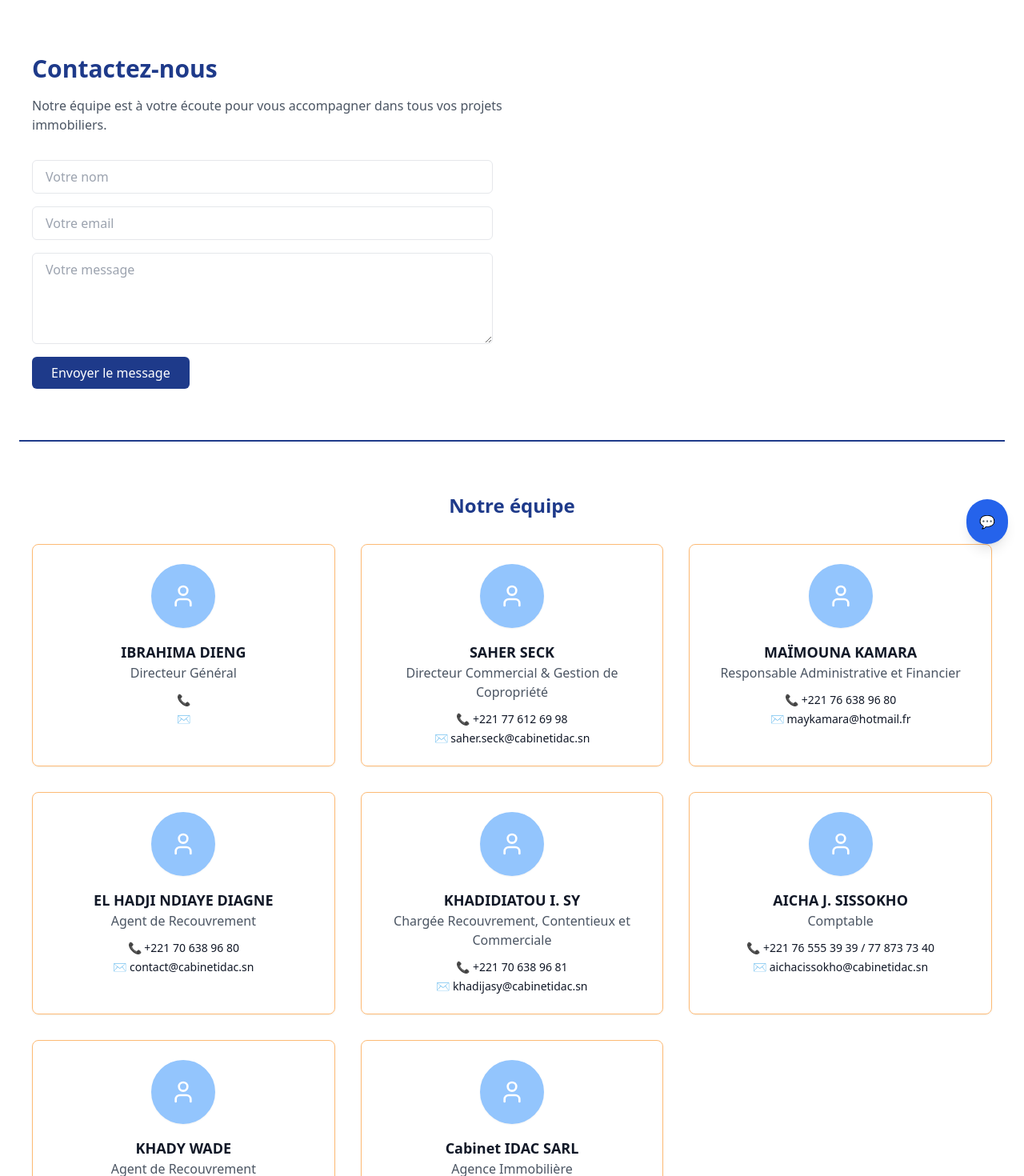
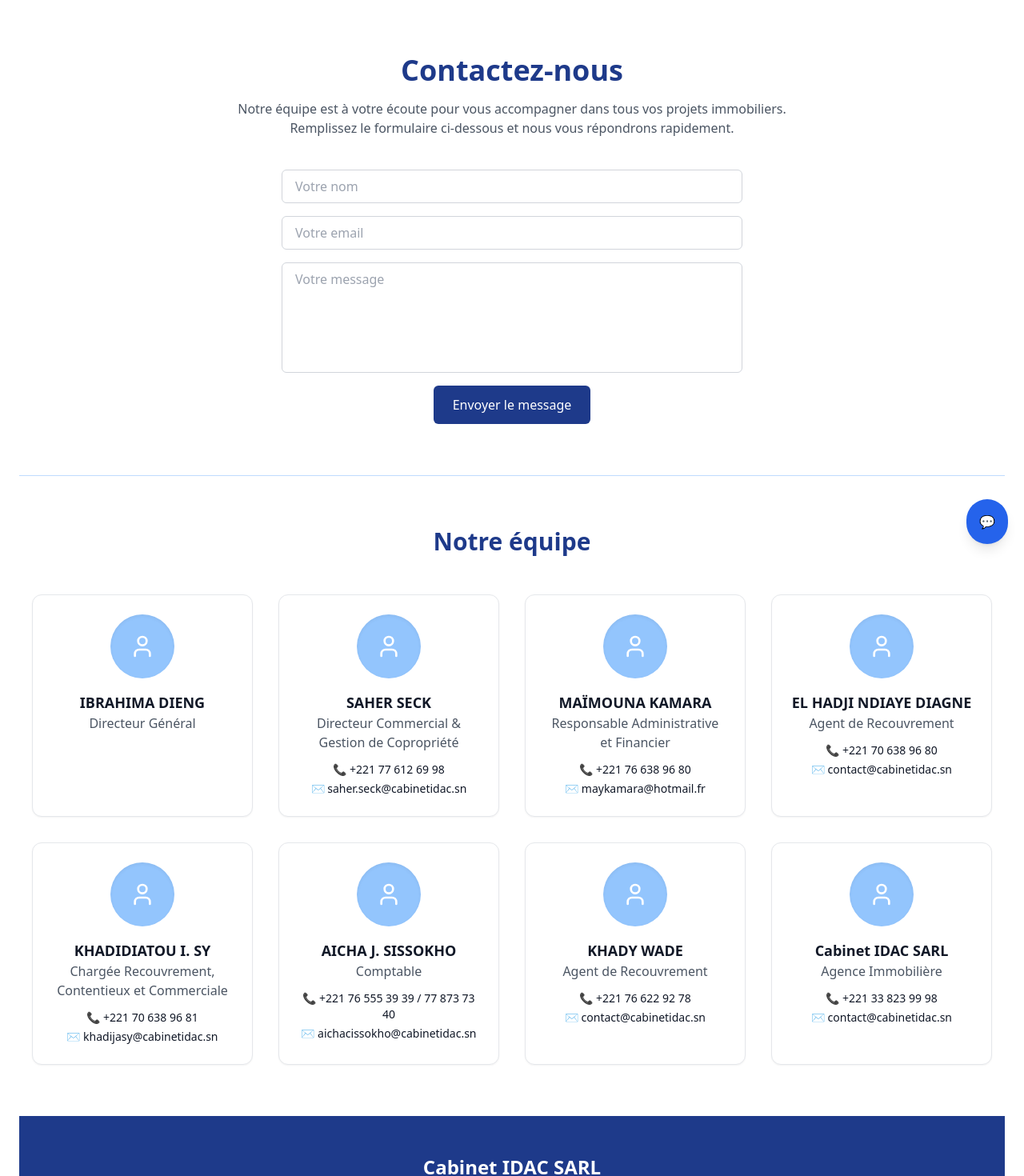
Before and after one commit to Snake582/Cabinet-IDAC-SARL, a Next.js app: page /contact in a window 1280 px wide. Shown: the part 100-1570 px from the top of the page at 80% size. Built offline with nearby package versions, Linux system fonts and the light colour scheme.

Commit message:
ajout de newsletter

```diff
--- /dev/null
+++ b/src/app/Components/Newsletter.tsx
@@ -0,0 +1,70 @@
+'use client'
+
+import { useState } from 'react'
+
+export default function Newsletter() {
+  const [email, setEmail] = useState('')
+  const [success, setSuccess] = useState(false)
+  const [loading, setLoading] = useState(false)
+
+  const subscribe = async () => {
+    if (!email) return
+
+    setLoading(true)
+
+    try {
+      const res = await fetch('https://formspree.io/f/mgovdjjy', {
+        method: 'POST',
+        headers: { 'Content-Type': 'application/json' },
+        body: JSON.stringify({
+          email,
+          source: 'Newsletter site immobilier',
+          _gotcha: ''
+        })
+      })
+
+      if (!res.ok) throw new Error()
+
+      setSuccess(true)
+      setEmail('')
+    } catch {
+      alert('Erreur lors de l’inscription')
+    } finally {
+      setLoading(false)
+    }
+  }
+
+  return (
+    <div className="bg-gray-100 p-6 rounded-xl max-w-md mx-auto text-center">
+      <h3 className="text-lg font-semibold mb-2">
+        📩 Abonnez-vous à notre newsletter
+      </h3>
+      <p className="text-sm text-gray-600 mb-4">
+        Recevez nos nouveaux biens et offres exclusives
+      </p>
+
+      {success ? (
+        <p className="text-green-600 font-medium">
+          ✅ Merci pour votre inscription !
+        </p>
+      ) : (
+        <div className="flex gap-2">
+          <input
+            type="email"
+            placeholder="Votre adresse email"
+            className="flex-1 border rounded px-3 py-2 text-sm"
+            value={email}
+            onChange={(e) => setEmail(e.target.value)}
+          />
+          <button
+            onClick={subscribe}
+            disabled={loading}
+            className="bg-blue-600 text-white px-4 rounded"
+          >
+            {loading ? '...' : 'S’abonner'}
+          </button>
+        </div>
+      )}
+    </div>
+  )
+}
--- a/src/app/contact/page.tsx
+++ b/src/app/contact/page.tsx
@@ -9,8 +9,6 @@ const agents = [
   {
     name: 'IBRAHIMA DIENG',
     role: 'Directeur Général',
-    /* phone: '+221 77 638 96 80',
-    email: 'idiengfs@gmail.com' */
   },
   {
     name: 'SAHER SECK',
@@ -60,25 +58,21 @@ export default function Page() {
   const [state, handleSubmit] = useForm('mgovdjjy')
   const router = useRouter()
 
-  // 🔁 Redirection après succès
   useEffect(() => {
     if (state.succeeded) {
-      const timer = setTimeout(() => {
-        router.push('/contact')
-      }, 3000)
+      const timer = setTimeout(() => router.push('/contact'), 3000)
       return () => clearTimeout(timer)
     }
   }, [state.succeeded, router])
 
-  // ✅ Message après envoi
   if (state.succeeded) {
     return (
-      <div className="flex items-center justify-center min-h-screen bg-blue-200">
-        <div className="bg-white p-8 rounded-lg shadow-md text-center">
-          <p className="text-green-600 font-semibold text-lg">
+      <div className="flex items-center justify-center min-h-screen bg-blue-100">
+        <div className="bg-white p-8 rounded-xl shadow-lg text-center max-w-md">
+          <p className="text-green-600 font-bold text-xl">
             ✅ Merci pour votre message !
           </p>
-          <p className="text-gray-600 mt-2">
+          <p className="text-gray-700 mt-2">
             Vous allez être redirigé vers le formulaire…
           </p>
         </div>
@@ -91,56 +85,42 @@ export default function Page() {
 
       {/* ================= CONTACT ================= */}
       <section className="max-w-7xl mx-auto px-4 py-16">
-        <h1 className="text-3xl font-bold text-blue-900 mb-4">
+        <h1 className="text-4xl font-bold text-blue-900 mb-4 text-center">
           Contactez-nous
         </h1>
-        <p className="text-gray-600 mb-8 max-w-2xl">
-          Notre équipe est à votre écoute pour vous accompagner
-          dans tous vos projets immobiliers.
+        <p className="text-gray-600 mb-10 max-w-3xl text-center mx-auto">
+          Notre équipe est à votre écoute pour vous accompagner dans tous vos projets immobiliers.
+          Remplissez le formulaire ci-dessous et nous vous répondrons rapidement.
         </p>
 
-        <form
-          onSubmit={handleSubmit}
-          className="grid gap-4 max-w-xl"
-        >
+        <form onSubmit={handleSubmit} className="grid gap-4 max-w-xl mx-auto">
           <input
             type="text"
             name="nom"
             placeholder="Votre nom"
             required
-            className="border rounded-md px-4 py-2 focus:ring-2 focus:ring-blue-300"
+            className="border border-gray-300 rounded-md px-4 py-2 focus:ring-2 focus:ring-blue-300 focus:outline-none transition"
           />
-
           <input
             type="email"
             name="email"
             placeholder="Votre email"
             required
-            className="border rounded-md px-4 py-2 focus:ring-2 focus:ring-blue-300"
+            className="border border-gray-300 rounded-md px-4 py-2 focus:ring-2 focus:ring-blue-300 focus:outline-none transition"
           />
-          <ValidationError
-            prefix="Email"
-            field="email"
-            errors={state.errors}
-          />
-
+          <ValidationError prefix="Email" field="email" errors={state.errors} />
           <textarea
             name="message"
             placeholder="Votre message"
-            rows={4}
+            rows={5}
             required
-            className="border rounded-md px-4 py-2 focus:ring-2 focus:ring-blue-300"
+            className="border border-gray-300 rounded-md px-4 py-2 focus:ring-2 focus:ring-blue-300 focus:outline-none transition resize-none"
           />
-          <ValidationError
-            prefix="Message"
-            field="message"
-            errors={state.errors}
-          />
-
+          <ValidationError prefix="Message" field="message" errors={state.errors} />
           <button
             type="submit"
             disabled={state.submitting}
-            className="bg-blue-900 text-white px-6 py-2 rounded-md hover:bg-blue-800 transition w-fit disabled:opacity-50"
+            className="bg-blue-900 text-white px-6 py-3 rounded-md hover:bg-blue-800 transition w-fit mx-auto disabled:opacity-50"
           >
             {state.submitting ? 'Envoi…' : 'Envoyer le message'}
           </button>
@@ -148,38 +128,29 @@ export default function Page() {
       </section>
 
       {/* ================= ÉQUIPE ================= */}
-      <section className="py-16 max-w-7xl mx-auto px-4 border-t-2 border-blue-900">
-        <h2 className="text-2xl font-bold text-blue-900 mb-8 text-center">
+      <section className="py-16 max-w-7xl mx-auto px-4 border-t border-blue-200">
+        <h2 className="text-3xl font-bold text-blue-900 mb-12 text-center">
           Notre équipe
         </h2>
 
-        <div className="grid md:grid-cols-3 gap-8">
-          {agents.map((agent, index) => (
+        <div className="grid md:grid-cols-3 lg:grid-cols-4 gap-8">
+          {agents.map((agent, idx) => (
             <div
-              key={index}
-              className="border rounded-lg p-6 shadow-sm hover:shadow-md transition border-orange-300 text-center"
+              key={idx}
+              className="border border-gray-200 rounded-xl p-6 shadow-sm hover:shadow-lg transition text-center bg-white"
             >
-              {/* Icône utilisateur dans un rond bleu */}
-              <div className="flex items-center justify-center h-20 w-20 mx-auto mb-4 rounded-full bg-blue-300 border-2 border-blue-300 shadow-sm">
+              <div className="flex items-center justify-center h-20 w-20 mx-auto mb-4 rounded-full bg-blue-300 shadow-inner">
                 <User size={32} className="text-white" />
               </div>
-
               <h3 className="font-semibold text-lg">{agent.name}</h3>
               <p className="text-gray-600">{agent.role}</p>
-
               <div className="mt-3 text-sm space-y-1">
-                <p>
-                  📞{' '}
-                  <a href={`tel:${agent.phone}`} className="hover:underline">
-                    {agent.phone}
-                  </a>
-                </p>
-                <p>
-                  ✉️{' '}
-                  <a href={`mailto:${agent.email}`} className="hover:underline">
-                    {agent.email}
-                  </a>
-                </p>
+                {agent.phone && (
+                  <p>📞 <a href={`tel:${agent.phone}`} className="hover:underline">{agent.phone}</a></p>
+                )}
+                {agent.email && (
+                  <p>✉️ <a href={`mailto:${agent.email}`} className="hover:underline">{agent.email}</a></p>
+                )}
               </div>
             </div>
           ))}
@@ -188,18 +159,17 @@ export default function Page() {
 
       {/* ================= INFOS AGENCE ================= */}
       <section className="bg-blue-900 text-white py-12 text-center">
-        <div className="max-w-7xl mx-auto px-4">
-          <h2 className="text-xl font-semibold mb-4">
+        <div className="max-w-7xl mx-auto px-4 space-y-2">
+          <h2 className="text-2xl font-semibold mb-2">
             Cabinet IDAC SARL
           </h2>
           <p>📍 115 rue Carnot × Jean Jaurès, Dakar, en centre-ville</p>
           <p><a href="tel:+221338239998" className='hover:underline'>📞 +221 33 823 99 98</a></p>
           <p><a href="mailto:contact@cabinetidac.sn" className='hover:underline'>✉️ contact@cabinetidac.sn</a></p>
-          <p className="mt-2">🕒 Lundi – Jeudi : 8h30 – 17h30</p>
-          <p className="mt-2">🕒 Vendredi : 8h30 – 15h30</p>
+          <p>🕒 Lundi – Jeudi : 8h30 – 17h30</p>
+          <p>🕒 Vendredi : 8h30 – 15h30</p>
         </div>
       </section>
-
     </main>
   )
 }
--- a/src/app/page.tsx
+++ b/src/app/page.tsx
@@ -6,6 +6,7 @@ import { useRouter } from 'next/navigation'
 import { useForm, ValidationError } from '@formspree/react'
 import { useEffect } from 'react'
 import { Facebook, Instagram, Twitter } from 'lucide-react'
+import Newsletter from './Components/Newsletter'
 
 const Datapartenaires = [
   {
@@ -362,6 +363,20 @@ export default function Home() {
         </div>
       </section>
 
+                  {/*================== Newsletter ===============*/}
+      <section className="bg-gray-50 py-12">
+        <div className="max-w-7xl mx-auto px-4 text-center">
+          <h2 className="text-3xl font-bold text-blue-900 mb-4">
+            Abonnez-vous à notre newsletter
+          </h2>
+          <p className="text-gray-600 mb-8">
+            Recevez nos nouveaux biens et offres exclusives directement dans votre boîte mail.
+          </p>
+          {/* Composant Newsletter */}
+          <Newsletter />
+        </div>
+      </section>
+
       {/* ================= FOOTER ================= */}
       <footer className="bg-blue-900 text-white py-8 text-center">
         <p>© 2026 Cabinet IDAC SARL – Tous droits réservés</p>
```
